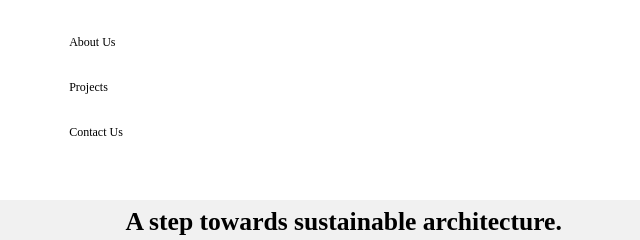
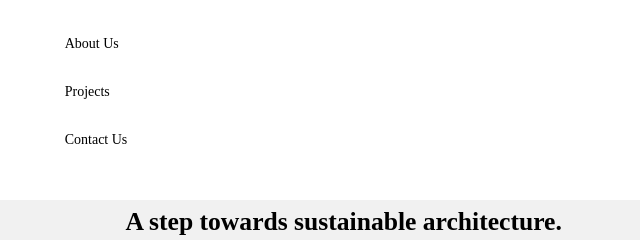
Before and after one commit to vytn-commits/formsubmit, a plain HTML site: page index.html in a window 1280 px wide. Both pictures are taken after a click on the element 1239 px from the left and 44 px from the top of the page. Shown: the top 240 px of the page, 572-1212 px from the left. Drawn offline with nearby package versions, Linux system fonts and the light colour scheme; a web font is replaced by a local one.

Commit message:
Add files via upload

```diff
--- a/index.html
+++ b/index.html
@@ -27,7 +27,7 @@
              <!-- navigation bar-->
             <nav>
                 <ul class="nav-links"> <!--unordered list to group nav. items -->
-                    <li><a href="index.html" style="color: #848c83; font-size: 1.1rem;">EcoArc Studio</a></li>
+                    <li><a href="index.html" style="color: #000; font-size: 1.1rem;">EcoArc Studio</a></li>
                 </ul>
                 <div class="search">
                     <span class="search-icon material-symbols-outlined">search</span>
@@ -40,9 +40,9 @@
                 </div>
                 <div class="nav-menu">
                     <div id="dropdown" class="dropdown-content">
-                        <a href="About-Us.html" class="nav-item">About Us</a>
-                        <a href="Projects.html" class="nav-item">Projects</a>
-                        <a href="#contact" class="nav-item">Contact Us</a>
+                        <a href="About-Us.html" class="nav-item" style="font-size: 14px;">About Us</a>
+                        <a href="Projects.html" class="nav-item" style="font-size: 14px;">Projects</a>
+                        <a href="#contact" class="nav-item" style="font-size: 14px;">Contact Us</a>
                     </div>
                 </div>
             </nav>
```
